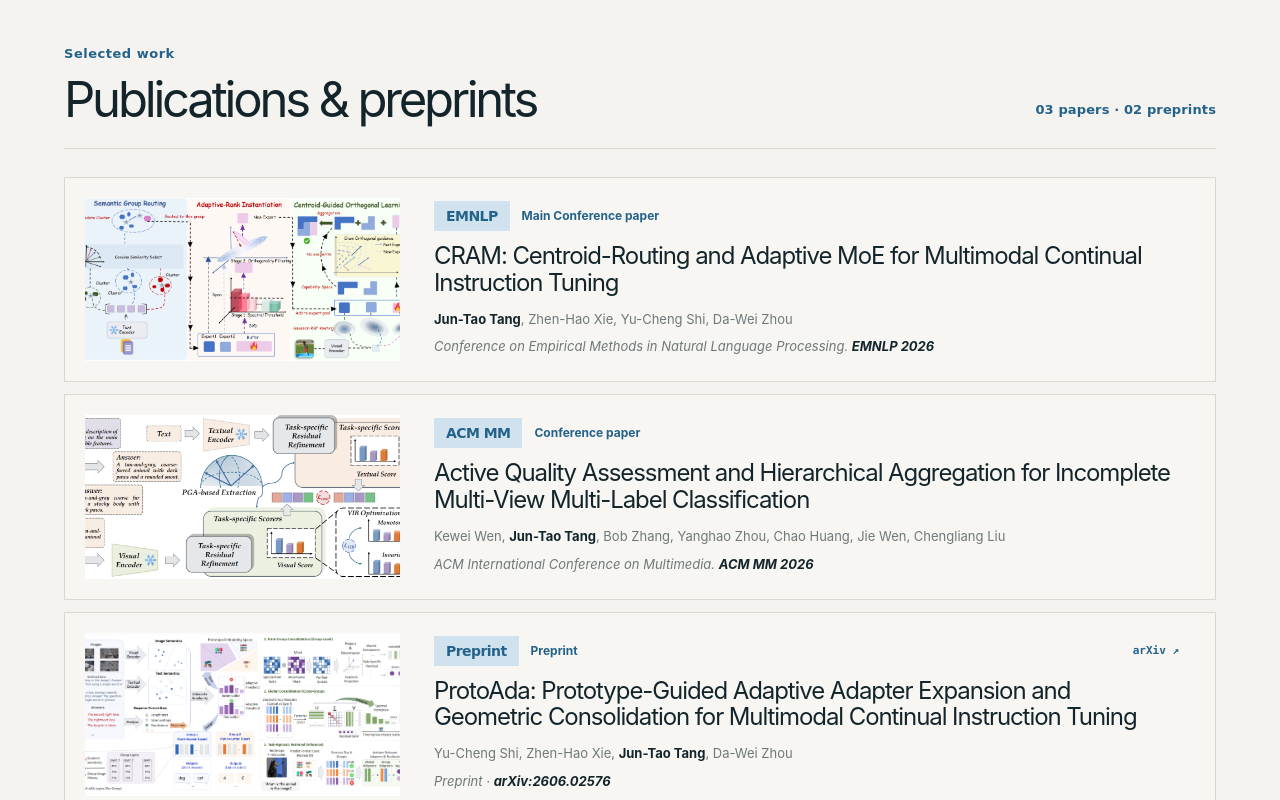
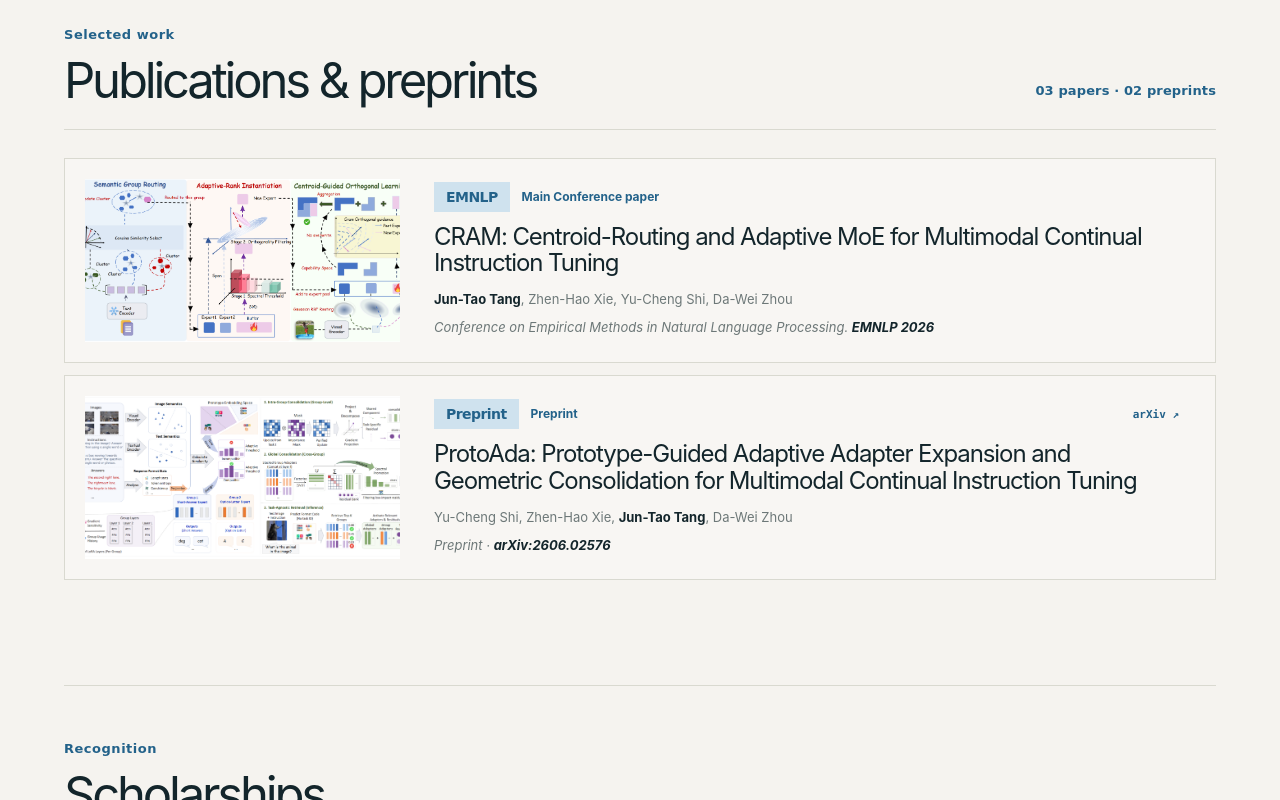
Before and after one commit to JuntaoTang/JuntaoTang.github.io, a Next.js app: page / in a window 1280 px wide. Shown: the part 1369-2169 px from the top of the page. Built offline with nearby package versions, Linux system fonts and the light colour scheme.

Commit message:
update
Removed ACM MM conference paper details from the list.

```diff
--- a/app/page.tsx
+++ b/app/page.tsx
@@ -27,18 +27,6 @@ const papers: Paper[] = [
     venueFull: 'Conference on Empirical Methods in Natural Language Processing.',
     venueShort: 'EMNLP 2026',
     image: '/assets/papers/cram.png',
-  },
-  {
-    label: 'ACM MM',
-    status: 'Conference paper',
-    title: 'Active Quality Assessment and Hierarchical Aggregation for Incomplete Multi-View Multi-Label Classification',
-    authors: [
-      { name: 'Kewei Wen' }, { name: 'Jun-Tao Tang', me: true }, { name: 'Bob Zhang' }, { name: 'Yanghao Zhou' },
-      { name: 'Chao Huang' }, { name: 'Jie Wen' }, { name: 'Chengliang Liu' },
-    ],
-    venueFull: 'ACM International Conference on Multimedia.',
-    venueShort: 'ACM MM 2026',
-    image: '/assets/papers/area.png',
   },
   {
     label: 'Preprint',
```
